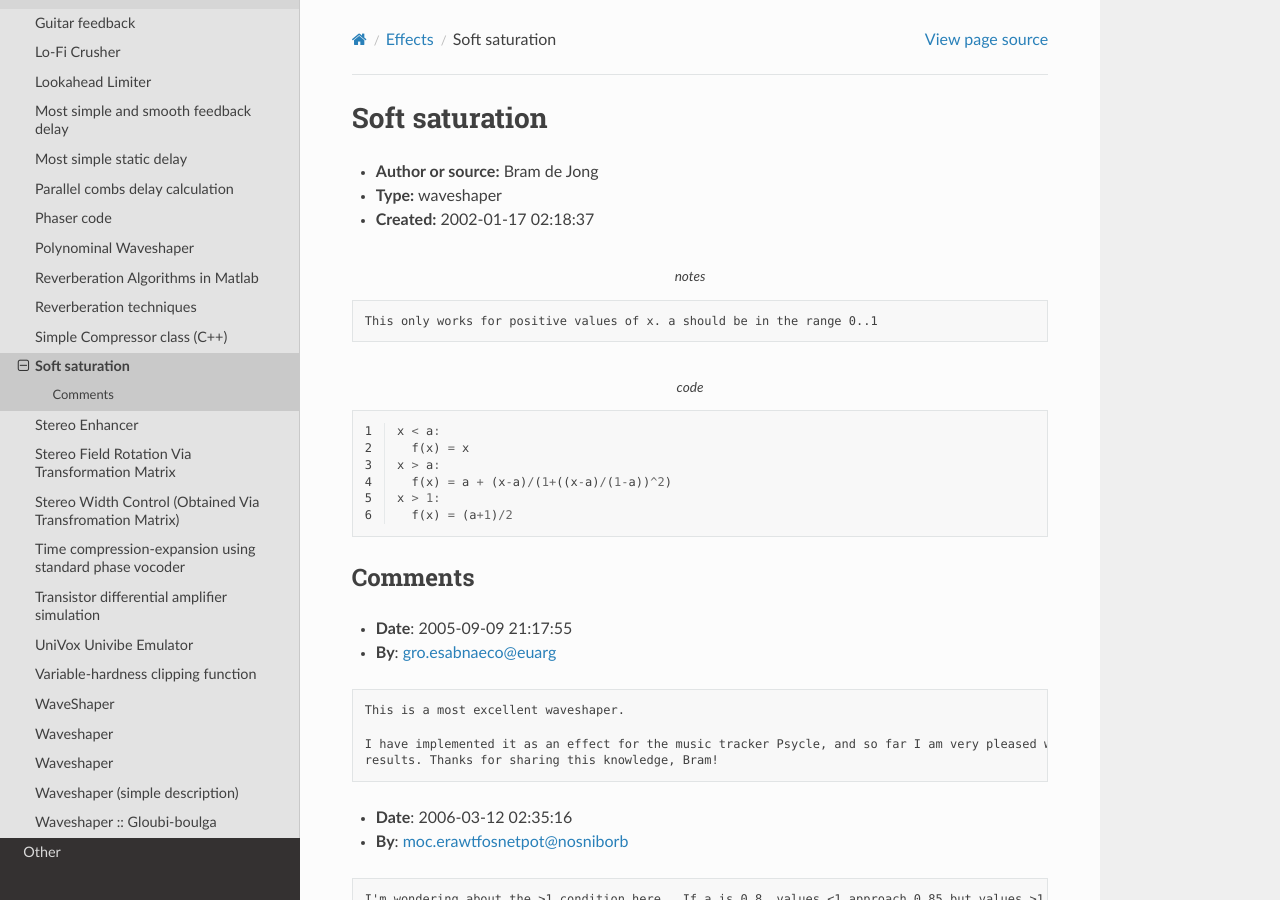
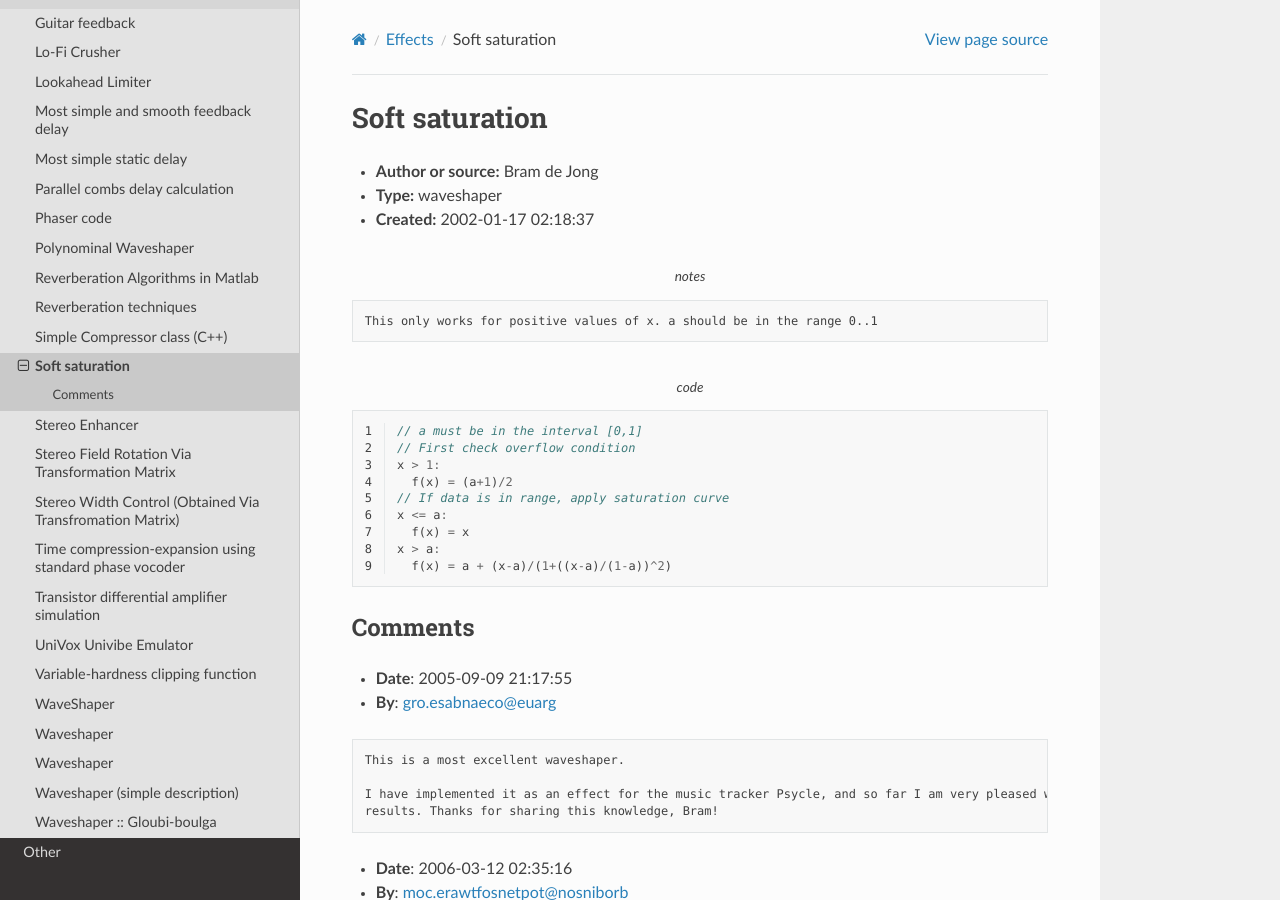
Before and after one commit to bdejong/musicdsp, a Sphinx documentation site: the page built from source/Effects/42-soft-saturation.rst, in a window 1280 px wide and 900 px high. Built offline with Sphinx 7.4.7 and the Read the Docs theme 3.1.0, drawn with Linux system fonts in a browser that asks for light colours.

```diff
--- a/source/Effects/42-soft-saturation.rst
+++ b/source/Effects/42-soft-saturation.rst
@@ -16,12 +16,15 @@ Soft saturation
     :linenos:
     :caption: code
 
-    x < a:
+    // a must be in the interval [0,1]
+    // First check overflow condition
+    x > 1:
+      f(x) = (a+1)/2
+    // If data is in range, apply saturation curve
+    x <= a:
       f(x) = x
     x > a:
       f(x) = a + (x-a)/(1+((x-a)/(1-a))^2)
-    x > 1:
-      f(x) = (a+1)/2
 
 Comments
 --------
```
